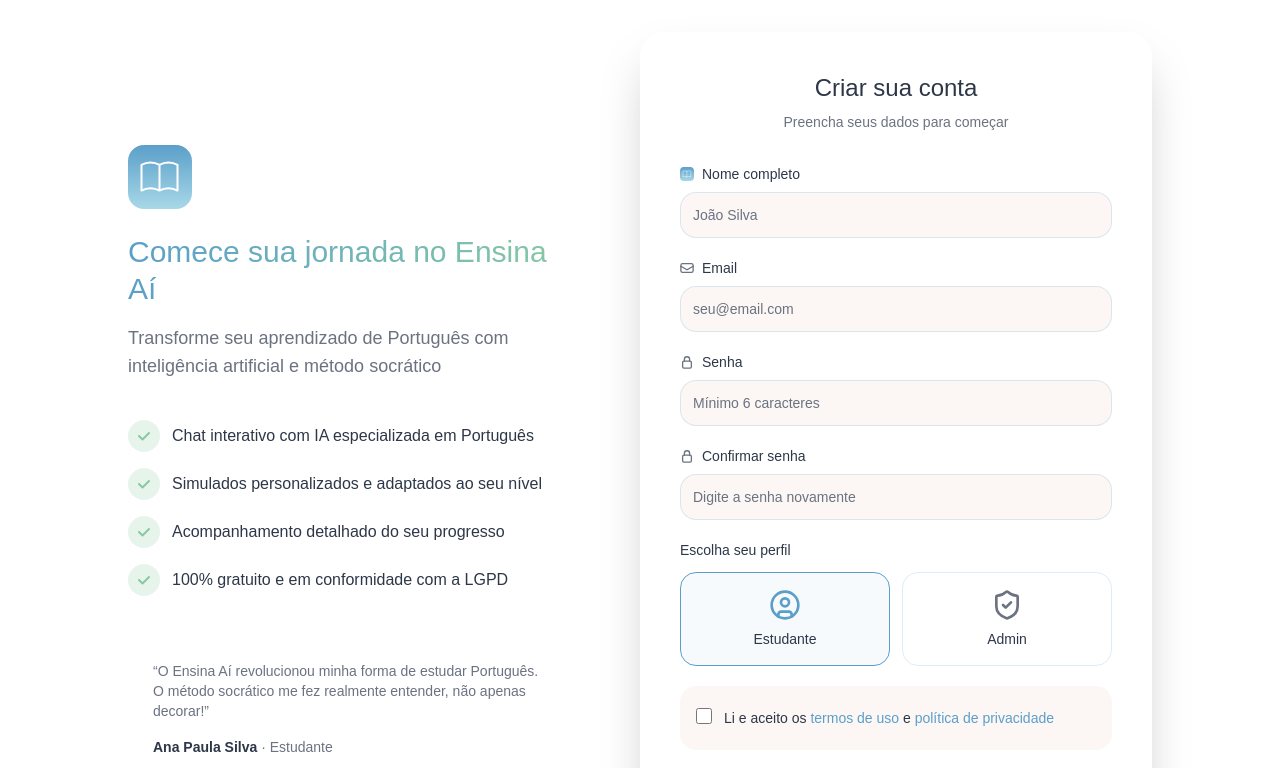
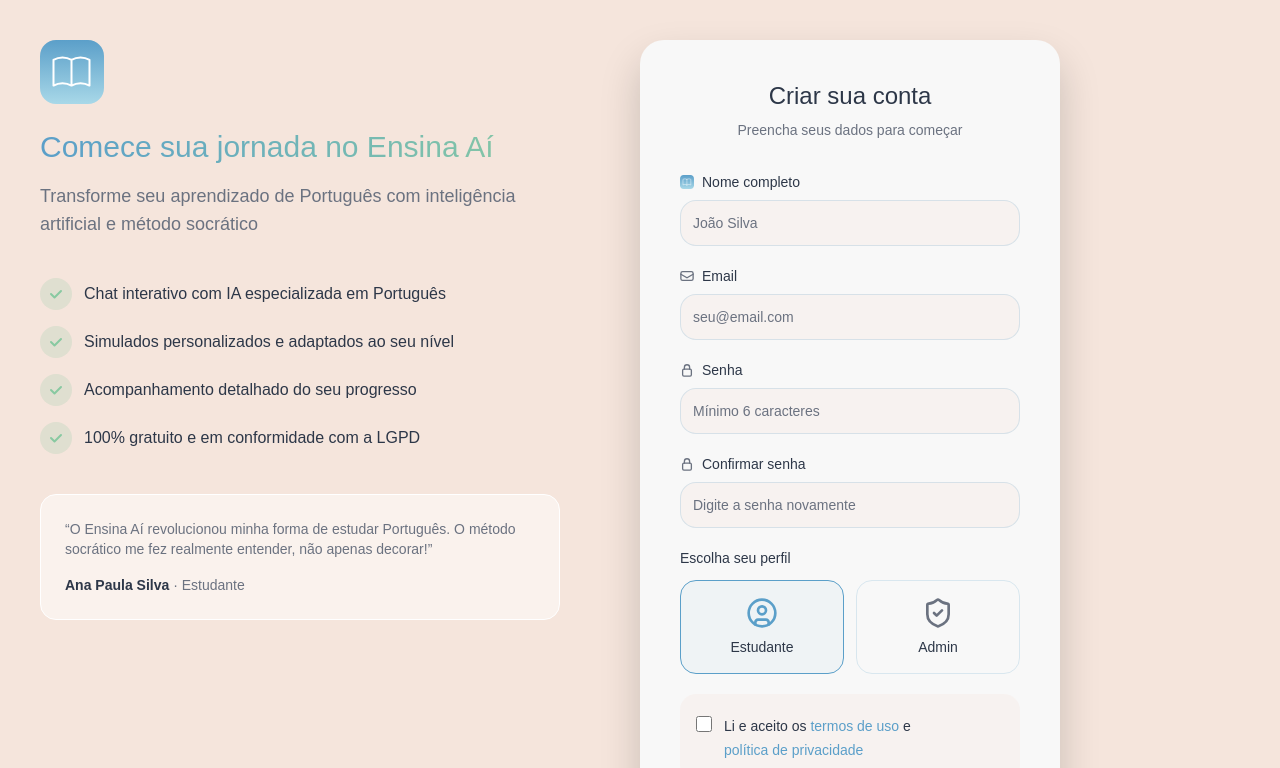
Before and after one commit to devantoneli/ensina.ai-front, a Next.js app: page /register in a window 1280 px wide. Shown: the top 768 px of the page. Built offline with nearby package versions, Linux system fonts and the light colour scheme; no server answers.

Commit message:
Arrumando página cadastro

```diff
--- a/app/register/register.tsx
+++ b/app/register/register.tsx
@@ -61,11 +61,11 @@
   };
 
   return (
-    <div className="min-h-screen flex items-center justify-center px-4 py-8">
-      <div className="w-full max-w-5xl flex flex-col lg:flex-row gap-16 items-center">
+    <div className="min-h-screen flex items-center justify-center px-6 py-10 bg-[#f5e5dc]">
+      <div className="w-full max-w-[1200px] flex flex-col lg:flex-row gap-20 items-center lg:items-start">
 
         {/* Lado Esquerdo - Apresentação */}
-        <div className="hidden lg:flex flex-col gap-10 w-1/2 max-w-md">
+        <div className="hidden lg:flex flex-col gap-10 w-1/2 max-w-[520px]">
 
           {/* Ícone do livro */}
           <div>
@@ -119,8 +119,8 @@
         </div>
 
         {/* Lado Direito - Formulário */}
-        <div className="w-full lg:w-1/2">
-          <div className="bg-white rounded-3xl shadow-2xl px-10 py-10 w-full">
+        <div className="w-full lg:w-1/2 lg:max-w-[420px]">
+          <div className="bg-[#f8f8f8] rounded-3xl shadow-[0_20px_40px_rgba(0,0,0,0.18)] px-10 py-10 w-full">
 
             {/* Título */}
             <div className="text-center mb-8">
```
